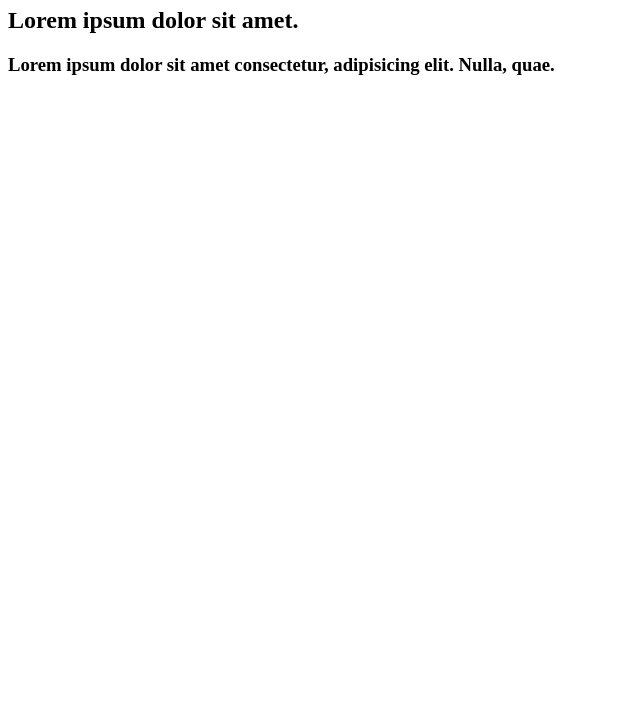
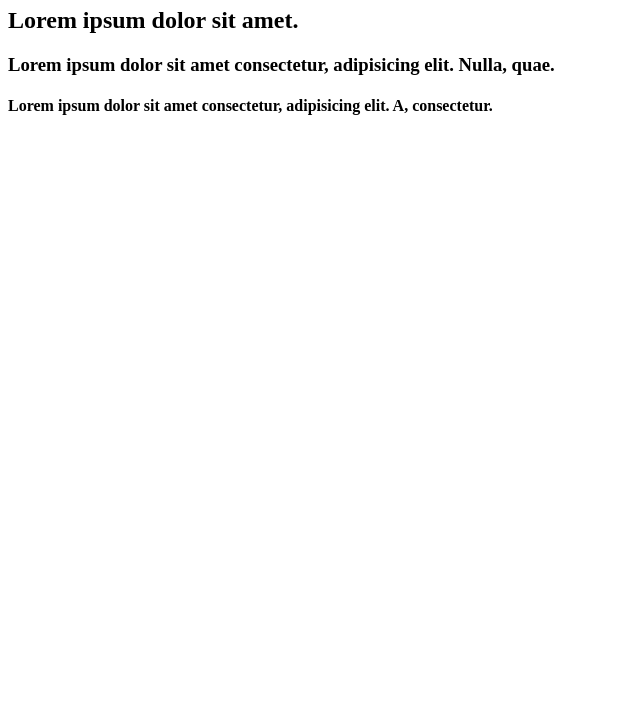
Before and after one commit to Sasmourai62/site-web, a plain HTML site: page index.html in a window 1280 px wide. Shown: the part 73-800 px from the top of the page, without its empty margins (0-640 px from the left). Drawn offline with Linux system fonts and the light colour scheme.

Commit message:
ajout h4

```diff
--- a/index.html
+++ b/index.html
@@ -10,6 +10,7 @@
     <h1>Mon nouveau site web</h1>
     <h2>Lorem ipsum dolor sit amet.</h2>
     <h3>Lorem ipsum dolor sit amet consectetur, adipisicing elit. Nulla, quae.</h3>
+    <h4>Lorem ipsum dolor sit amet consectetur, adipisicing elit. A, consectetur.</h4>
 
 </body>
 </html>
```
